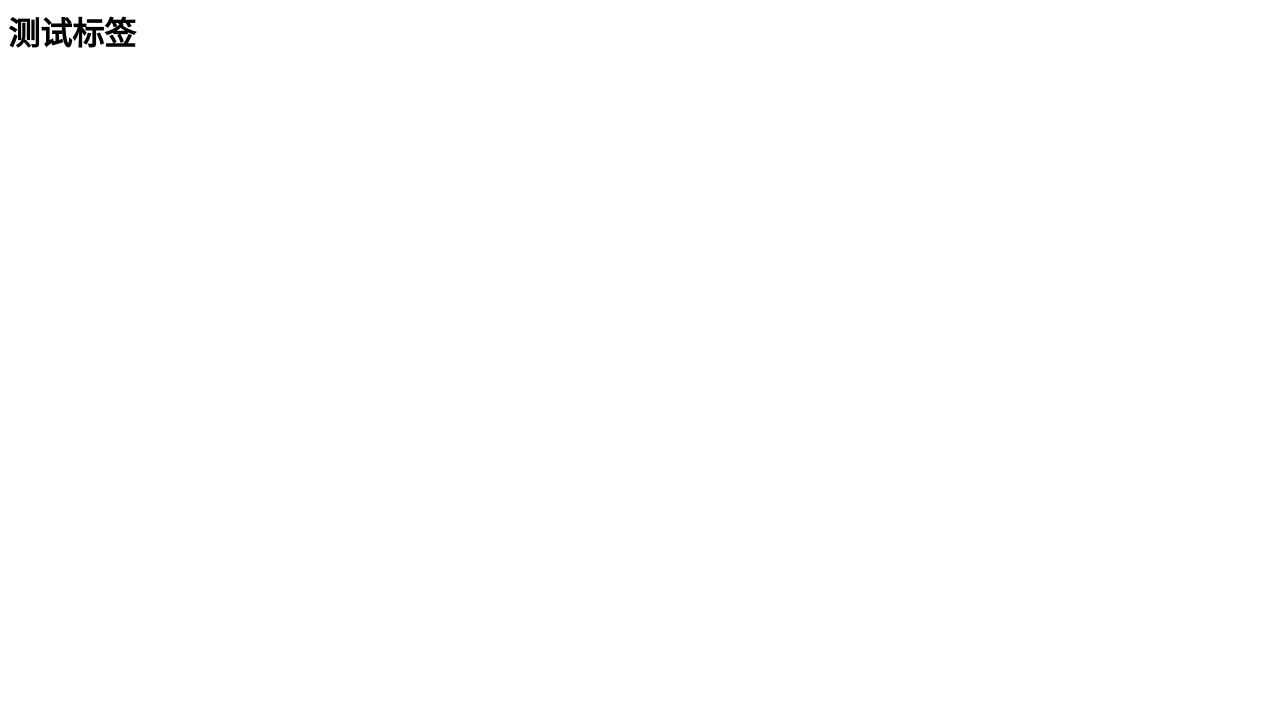
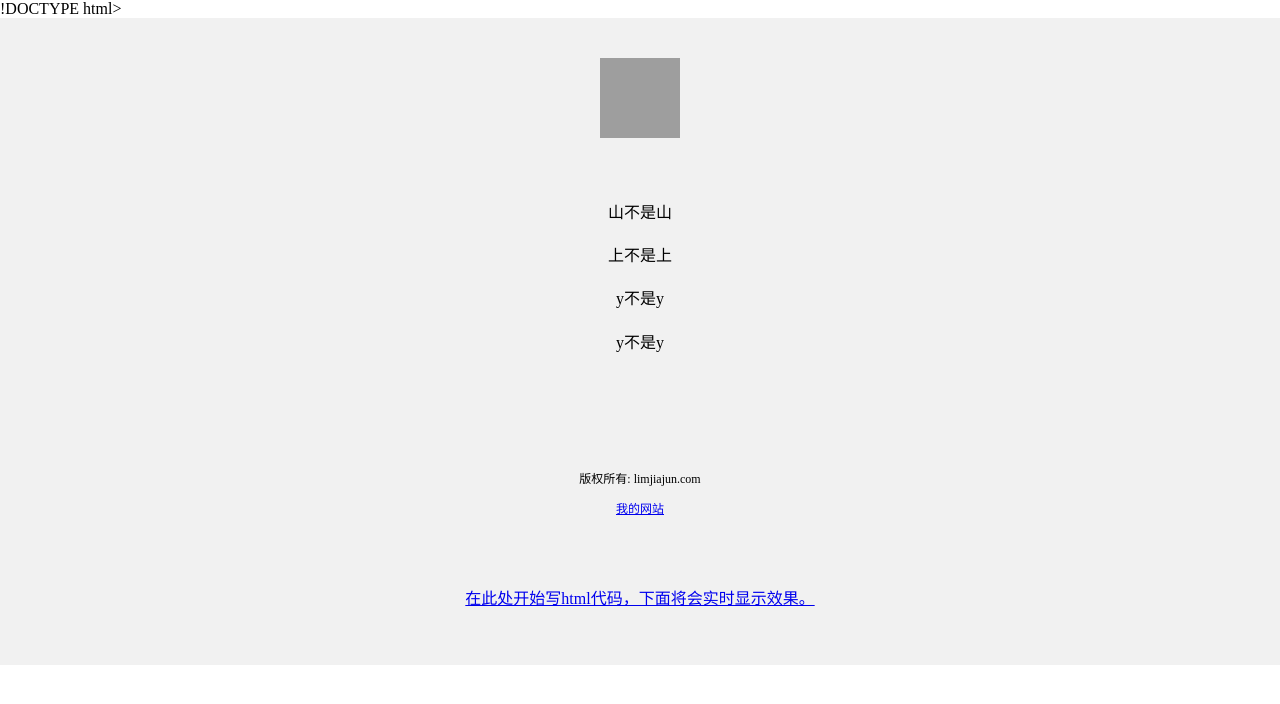
Before and after one commit to qingye1234/qingye1234.github.io, a plain HTML site: page index.html in a window 1280 px wide. Drawn offline with Linux system fonts and the light colour scheme; grey boxes are pictures that could not be loaded.

Commit message:
Update index.html

```diff
--- a/index.html
+++ b/index.html
@@ -1 +1,43 @@
-<h1>测试标签</h1>
+!DOCTYPE html>
+<html lang="zh-CN">
+  <head>
+    <meta charset="utf-8">
+    <meta name="viewport" content="width=device-width, initial-scale=1" />
+    <title>康文昌的在线HTML 教学小工具</title>
+  </head>
+  <body style="margin: 0;">
+    <div style="
+      background-color: #f1f1f1;
+      text-align: center;
+      padding: 40px;
+      "
+    >
+      <img alt"山" src="https://kangwenchang.com/logo.png" width="80px" height="80px"
+    </div>
+    <div style="
+      max-width: 760px;
+      margin: 30px auto;
+      padding:15px;
+      line-height: 1.7;
+      ">
+      <p>山不是山</p>
+      <p>上不是上</p>
+      <p>y不是y</p>
+      <p>y不是y</p>
+    </div>
+    <div style="
+      background-color: #f1f1f1;
+      text-align: center;
+      padding: 40px;
+      font-size: 12px;
+      "
+    >
+     <p>版权所有: limjiajun.com</p>
+     <a href="https://limjiajun.com">我的网站</p>
+    </div>
+  </body>
+</html>
+  <body>
+    <p>在此处开始写html代码，下面将会实时显示效果。</p>
+  </body>
+</html>
```
